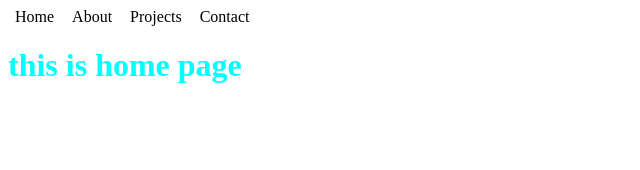
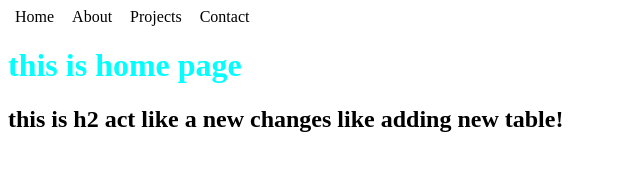
Before and after one commit to erbilii/test_web, a plain HTML site: page index.html in a window 1280 px wide. Shown: the whole page, without its empty margins (0-640 px from the left). Drawn offline with Linux system fonts and the light colour scheme.

Commit message:
i added H2 as a new table just like an example!

```diff
--- a/index.html
+++ b/index.html
@@ -19,6 +19,7 @@
   </nav>
 
     <h1>this is home page</h1>
+    <h2>this is h2 act like a new changes like adding new table!</h2>
 
 
 
```
